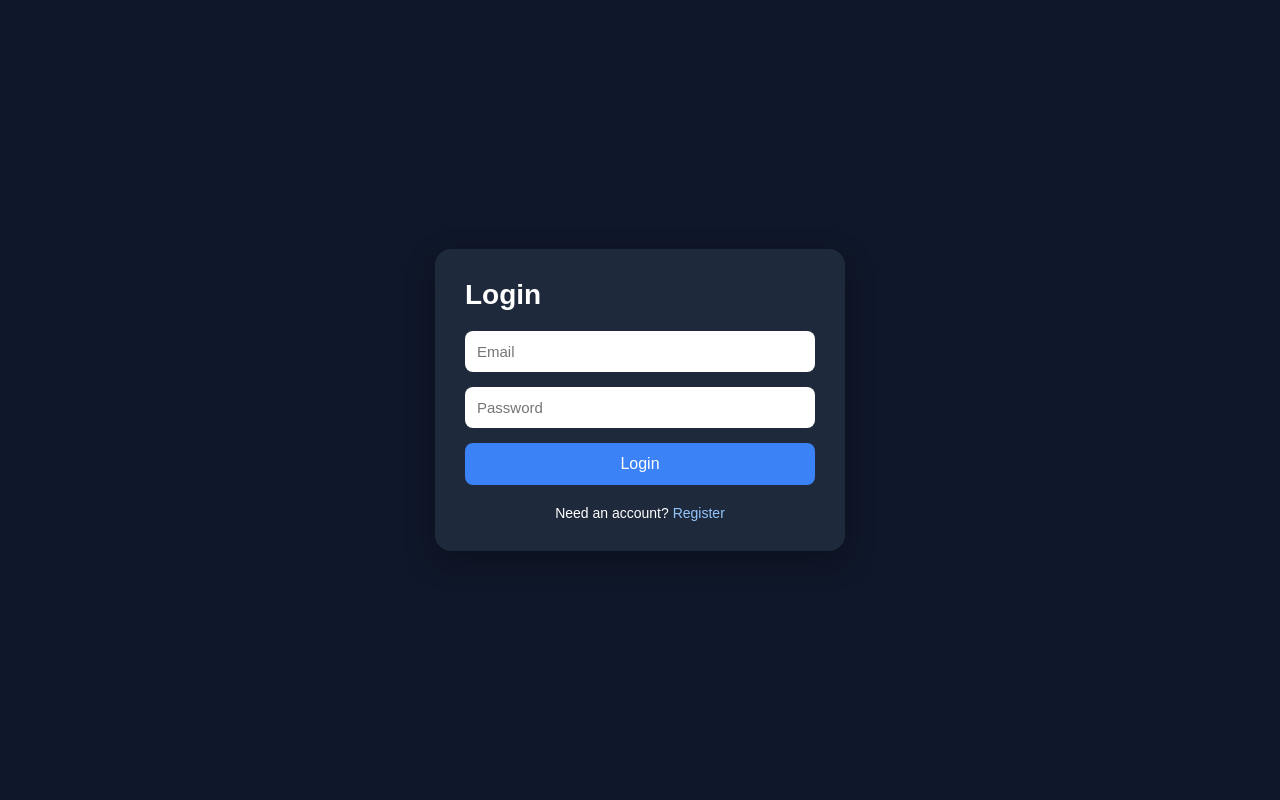
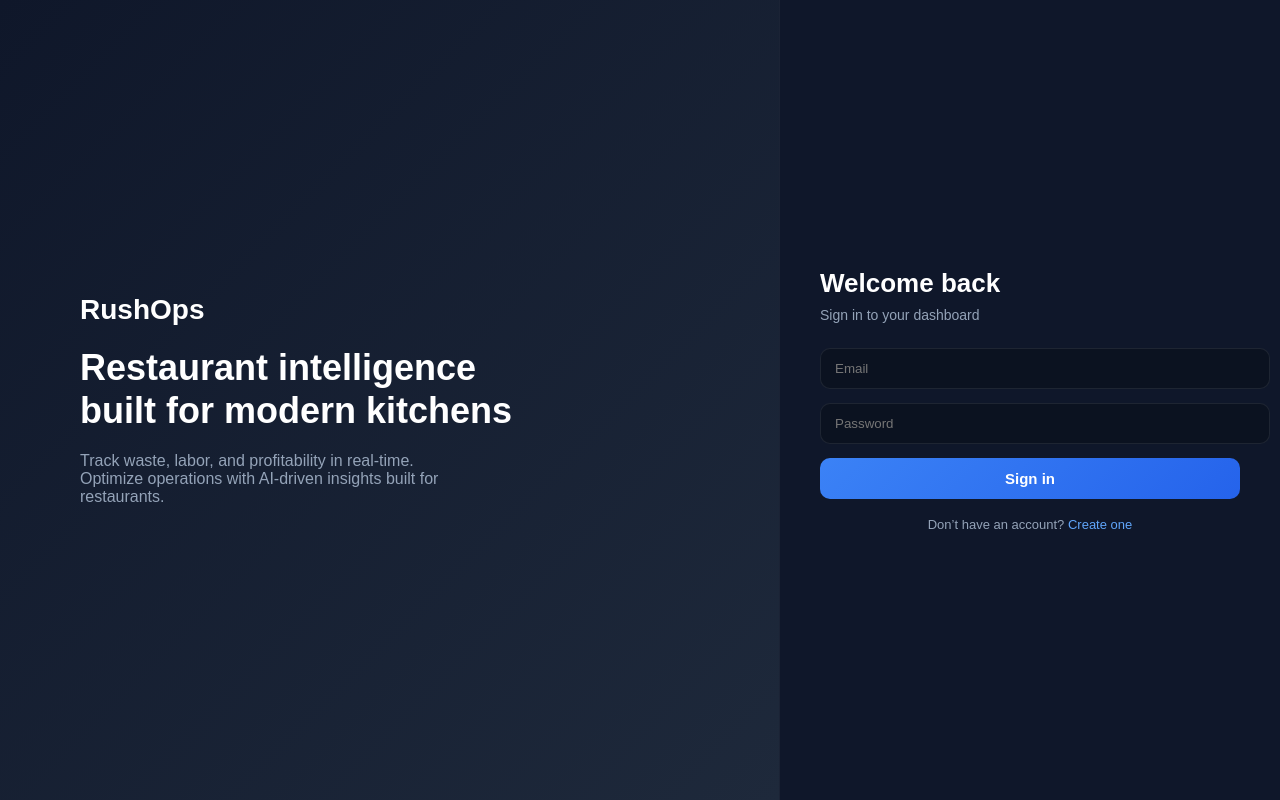
Before and after one commit to ajrsmith21-png/ai-restaurant-finance, a Flask app: page /login in a window 1280 px wide. Run offline with Flask 3, Linux system fonts and the light colour scheme.

Commit message:
login redesign

```diff
--- a/templates/login.html
+++ b/templates/login.html
@@ -7,79 +7,164 @@
 
 <style>
 
+/* ===== BASE ===== */
 body{
+  margin:0;
+  height:100vh;
+  display:flex;
   font-family: Arial, sans-serif;
+  color:white;
+  background:#0b1220;
+}
+
+/* ===== LEFT PANEL (branding / SaaS feel) ===== */
+.left{
+  flex:1;
+  background: linear-gradient(135deg,#0f172a,#1e293b);
+  display:flex;
+  flex-direction:column;
+  justify-content:center;
+  padding:80px;
+}
+
+.logo{
+  font-size:28px;
+  font-weight:700;
+  margin-bottom:20px;
+}
+
+.tagline{
+  font-size:36px;
+  font-weight:700;
+  line-height:1.2;
+  margin-bottom:20px;
+}
+
+.subtext{
+  color:#94a3b8;
+  font-size:16px;
+  max-width:400px;
+}
+
+/* ===== RIGHT PANEL (login) ===== */
+.right{
+  width:420px;
   background:#0f172a;
-      color:white;
   display:flex;
   justify-content:center;
   align-items:center;
-      height:100vh;
-      margin:0;
+  padding:40px;
+  border-left:1px solid rgba(255,255,255,0.05);
 }
 
 .card{
-      width:350px;
-      background:#1e293b;
-      padding:30px;
-      border-radius:16px;
-      box-shadow:0 10px 30px rgba(0,0,0,0.3);
+  width:100%;
 }
 
 h1{
-      margin-top:0;
-      margin-bottom:20px;
-      font-size:28px;
+  margin:0 0 8px 0;
+  font-size:26px;
 }
 
-    form{
-      width:100%;
+.subtitle{
+  color:#94a3b8;
+  margin-bottom:25px;
+  font-size:14px;
 }
 
+/* inputs */
 input{
   width:100%;
-      padding:12px;
-      margin-bottom:15px;
-      border:none;
-      border-radius:8px;
-      box-sizing:border-box;
-      font-size:15px;
+  padding:12px 14px;
+  margin-bottom:14px;
+  border-radius:10px;
+  border:1px solid rgba(255,255,255,0.08);
+  background:#0b1220;
+  color:white;
+  outline:none;
+  transition:0.2s;
 }
 
+input:focus{
+  border-color:#3b82f6;
+  box-shadow:0 0 0 3px rgba(59,130,246,0.15);
+}
+
+/* button */
 button{
   width:100%;
   padding:12px;
   border:none;
-      border-radius:8px;
-      background:#3b82f6;
+  border-radius:10px;
+  background:linear-gradient(135deg,#3b82f6,#2563eb);
   color:white;
-      font-size:16px;
+  font-size:15px;
+  font-weight:600;
   cursor:pointer;
   transition:0.2s;
 }
 
 button:hover{
-      opacity:0.9;
+  transform:translateY(-1px);
+  opacity:0.95;
 }
 
-    a{
-      color:#93c5fd;
+/* footer */
+.footer{
+  margin-top:18px;
+  text-align:center;
+  font-size:13px;
+  color:#94a3b8;
+}
+
+.footer a{
+  color:#60a5fa;
   text-decoration:none;
 }
 
-    .footer{
-      margin-top:20px;
-      text-align:center;
-      font-size:14px;
+.footer a:hover{
+  text-decoration:underline;
+}
+
+/* mobile */
+@media (max-width:900px){
+  .left{
+    display:none;
+  }
+
+  .right{
+    width:100%;
+  }
 }
 
 </style>
 </head>
+
 <body>
+
+<!-- LEFT MARKETING PANEL -->
+<div class="left">
+
+  <div class="logo">RushOps</div>
+
+  <div class="tagline">
+    Restaurant intelligence<br/>
+    built for modern kitchens
+  </div>
+
+  <div class="subtext">
+    Track waste, labor, and profitability in real-time. Optimize operations with AI-driven insights built for restaurants.
+  </div>
+
+</div>
+
+<!-- RIGHT LOGIN PANEL -->
+<div class="right">
 
   <div class="card">
 
-    <h1>Login</h1>
+    <h1>Welcome back</h1>
+    <div class="subtitle">Sign in to your dashboard</div>
 
     <form method="POST">
 
@@ -98,16 +183,16 @@
       />
 
       <button type="submit">
-        Login
+        Sign in
       </button>
 
     </form>
 
     <div class="footer">
-      Need an account?
-      <a href="/register">
-        Register
-      </a>
+      Don’t have an account?
+      <a href="/register">Create one</a>
+    </div>
+
   </div>
 
 </div>
```
Lines whose indentation alone changed are shown as unchanged.
